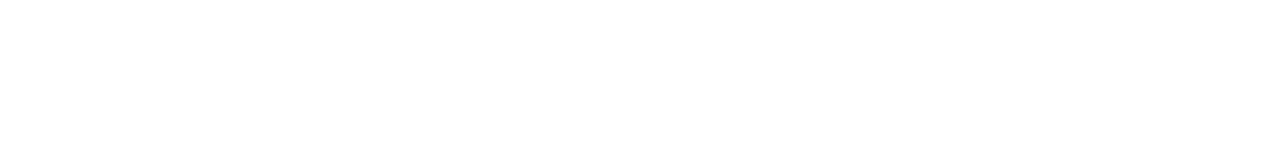
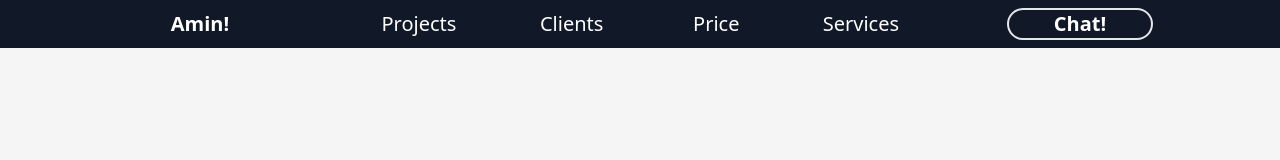
Before and after one commit to AmenCHW/Amen-s-portfolio, a website: page index.html in a window 1280 px wide. Drawn offline with Linux system fonts and the light colour scheme.

Commit message:
added navbar

```diff
--- a/index.html
+++ b/index.html
@@ -7,12 +7,30 @@
     <title>Document</title>
     <link rel="stylesheet" href="./dist/output.css">
 </head>
-<body>
+<body class="w-full h-full bg-neutral-100 flex ">
+    <header class="w-full h-12 bg-gray-900 flex justify-center	items-center">
+        <nav class="flex h-3/4 w-11/12 ">
+            <button class="text-white font-extrabold w-1/4 rounded-2xl md:text-base sm:text-base lg:text-xl">Amin!</button>
+            <div class=" h-full w-2/4 flex justify-around items-center">
+                <button class="text-white font-light text-xs w-1/6 rounded-2xl box-border md:text-lg lg:text-xl">Projects</button>
+                <button class="text-white font-light text-xs w-1/6 ml-2 rounded-2xl box-border md:text-lg lg:text-xl">Clients</button>
+                <button class="text-white font-light text-xs w-1/6 rounded-2xl box-border md:text-lg lg:text-xl">Price</button>
+                <button class="text-white font-light text-xs w-1/6 rounded-2xl box-border md:text-lg lg:text-xl">Services</button>
+            </div>
+            <div class="w-1/4 flex justify-center items-center">
+                <button class="text-white font-semibold text-sm w-2/4 rounded-2xl border-2 md:text-base sm:text-base lg:text-xl">Chat!</button>
+             </div>
+
+        </nav>
+    </header>
+
+
+
+    <main></main>
 
 
 
 
-
-
+    <footer></footer>
 </body>
 </html>
```
Also changed, not shown: dist/output.css.
